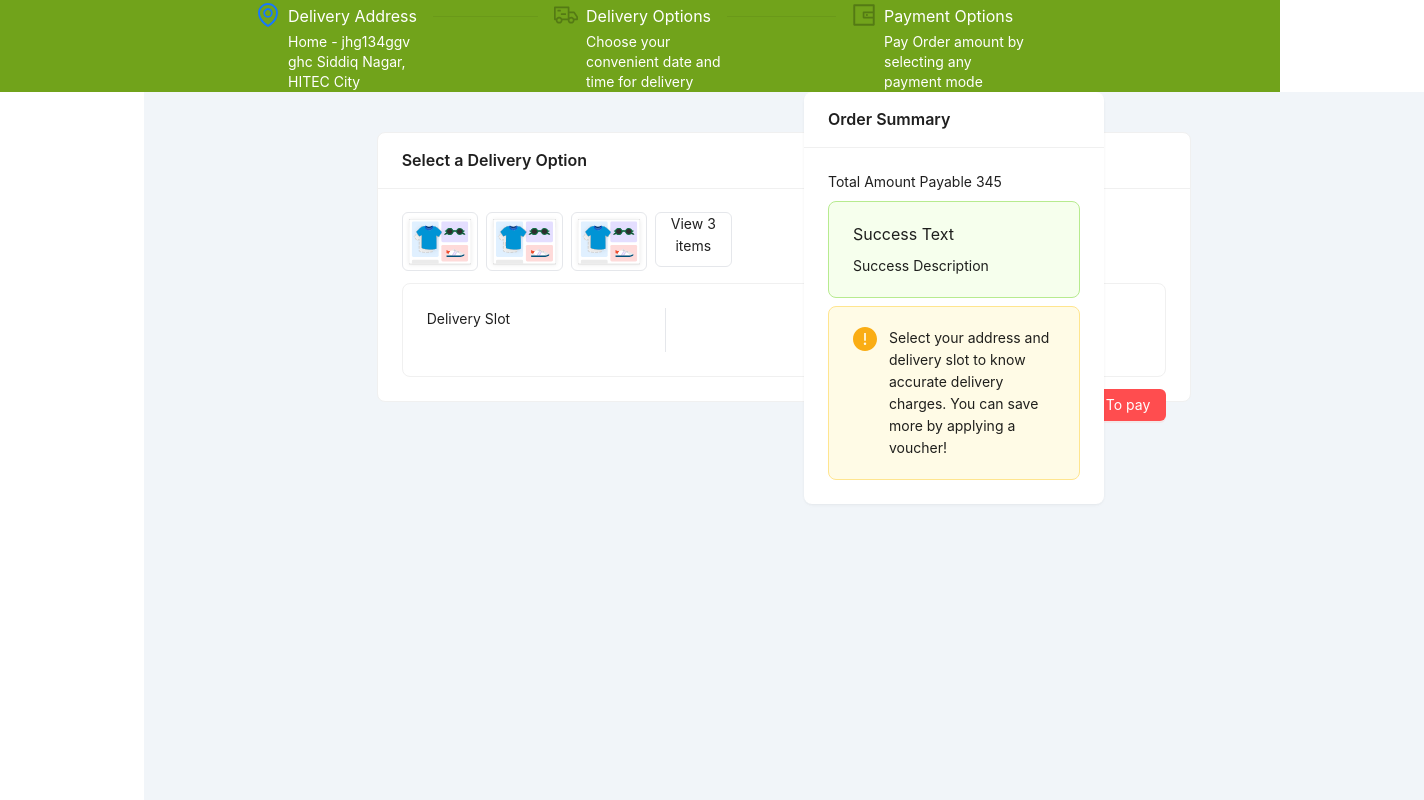
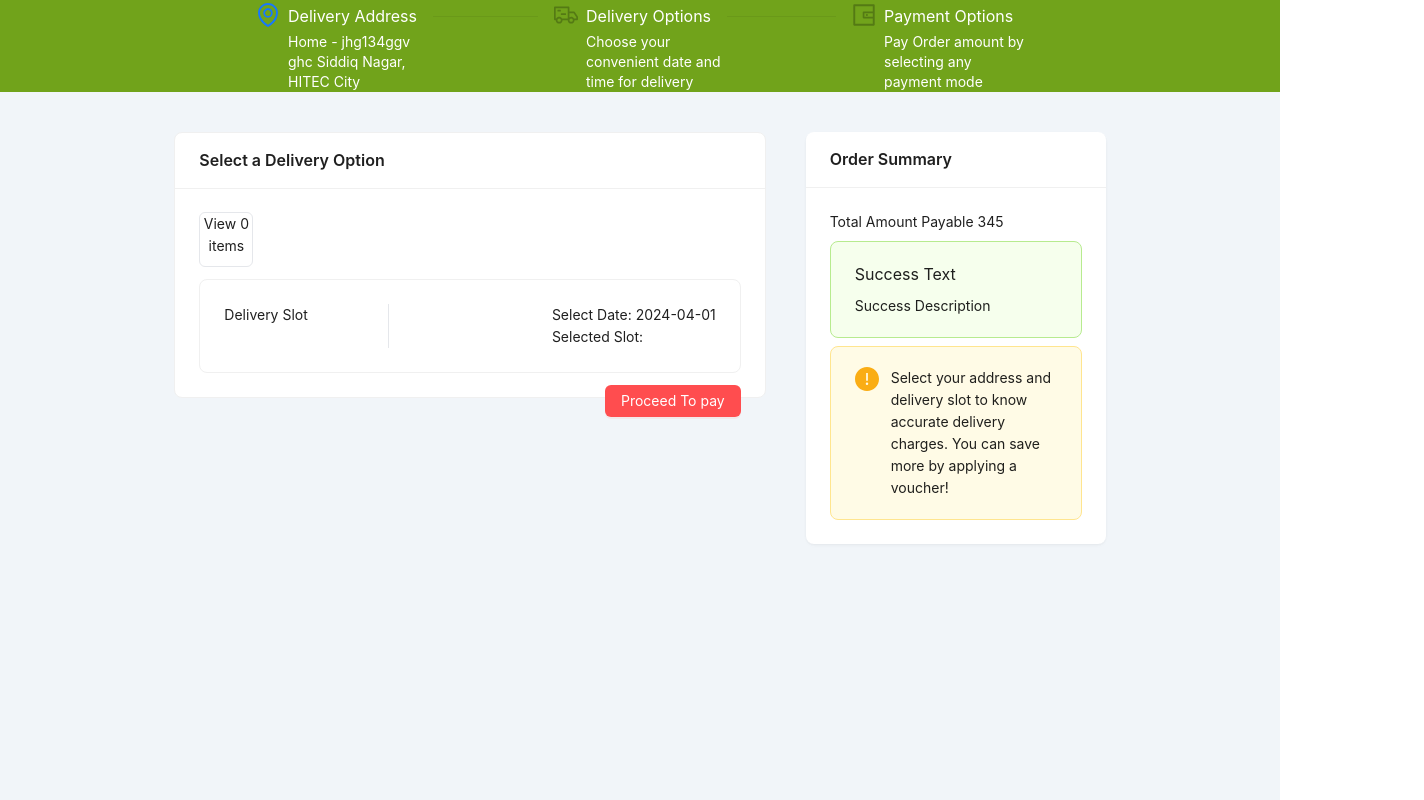
Before and after one commit to Appkube-ecommerce/appkube-ecommerce-sui, a Next.js app: page /buyer/Checkout/DeliveryOption in a window 1280 px wide. Shown: the top 800 px of the page, 1424 px wide, since content can reach past the window. Built offline with nearby package versions, Linux system fonts and the light colour scheme.

Commit message:
solved merge conflicts

```diff
--- a/src/app/buyer/AddTocardProd/page.js
+++ b/src/app/buyer/AddTocardProd/page.js
@@ -1,6 +1,7 @@
 'use client';
 import { useRouter } from 'next/navigation'; // Corrected import path
 import Card from '@/components/buyer/AddTocartProd/card';
+import {useSelector} from 'react-redux'
 
 const Comp = () => {
   const router = useRouter();
@@ -8,8 +9,10 @@ const Comp = () => {
   function gotodelivery() {
     router.push("/buyer/Checkout/DeliveryAddress");
   }
+  const items = useSelector((state) => state.cartDetails.cart);
 
   return (
+    {items && (
     <div className='flex flex-col gap-3 justify-center'>
       <section className='bg-black med:flex justify-between items-center p-[2%] rounded-md '>
         <right className='xsmall:text-xs small:text-sm med:text-md lgr:text-lg'>
@@ -27,6 +30,7 @@ const Comp = () => {
         <Card />
       </section>
     </div>
+    )}
   );
 };
 
--- a/src/components/buyer/AddTocartProd/card.js
+++ b/src/components/buyer/AddTocartProd/card.js
@@ -1,10 +1,10 @@
-"use client"
 import { useState } from "react";
 import Image from "next/image";
 import { useSelector, useDispatch } from "react-redux";
 import { remove } from "@/redux/slices/CartSlice";
 import { addToSaveForLater } from "@/redux/slices/saveForLaterSlice";
 import { notification } from 'antd';
+import { ShoppingCartOutlined } from '@ant-design/icons'; // Import the Ant Design icon
 
 const Card = () => {
   const dispatch = useDispatch();
@@ -38,6 +38,16 @@ const Card = () => {
       message: 'Product Saved For Later Successfully!',
     });
   };
+
+  // Render icon and text when cart is empty
+  if (items.length === 0) {
+    return (
+      <div className="empty-cart">
+        <ShoppingCartOutlined style={{ fontSize: '500px', color: '#ccc' }} />
+        <p>Add some items into the cart</p>
+      </div>
+    );
+  }
 
   // Mapping through cart items to render cards
   const cards = items.map((product) => (
--- a/src/components/buyer/Checkout/DeliveryOption/DeliveryOption.js
+++ b/src/components/buyer/Checkout/DeliveryOption/DeliveryOption.js
@@ -70,14 +70,14 @@ const DeliveryOption = () => {
   const AddProductsintocart = useSelector(state => state.cartDetails.cart);
 
   return (
-    <div className="w-full grid grid-cols-2 gap-10 mr-36 ml-36 bg-slate-50">
-      <div>
+    // <div className="w-full grid grid-cols-2 gap-10 mr-36 ml-36 bg-slate-50">
+    //   <div>
         <div className="w-[100vw] h-[100vh] flex gap-10 justify-center m-0 bg-slate-100 pt-10">
           <div>
             <Card title="Select a Delivery Option">
               <div className="w-[100%]">
                 <div className="flex mb-3 gap-2">
-                  {items.map((item) => (
+                  {AddProductsintocart.map((item) => (
                     <div key={item.id} className="w-[10%] h-[45%] border rounded-md">
                       <Image src={item.image} alt={item.name} />
                     </div>
@@ -86,7 +86,7 @@ const DeliveryOption = () => {
                     className="w-[10%] h-[55px] border rounded-md text-center cursor-pointer hover:bg-slate-200"
                     onClick={handleViewItems}
                   >
-                    View {items.length} items
+                    View {AddProductsintocart.length} items
                   </div>
                 </div>
 
@@ -175,8 +175,8 @@ const DeliveryOption = () => {
               ))}
             </Modal>
           </div>
-        </div>
-      </div>
+        {/* </div>
+      </div> */}
       <div>
         <OrderSummary />
       </div>
--- a/src/components/buyer/Checkout/timeline.js
+++ b/src/components/buyer/Checkout/timeline.js
@@ -1,3 +1,5 @@
+
+'use client'
 import React, { useState } from 'react';
 import { Steps } from 'antd';
 import { EnvironmentOutlined, TruckOutlined, WalletOutlined } from '@ant-design/icons';
--- a/src/components/buyer/SavaForlater/SaveForlater.js
+++ b/src/components/buyer/SavaForlater/SaveForlater.js
@@ -62,7 +62,7 @@ const SaveForlater = () => {
   ));
   return(
     <>
-
+  <Header/>
    {cards}
    </>
   )
```
